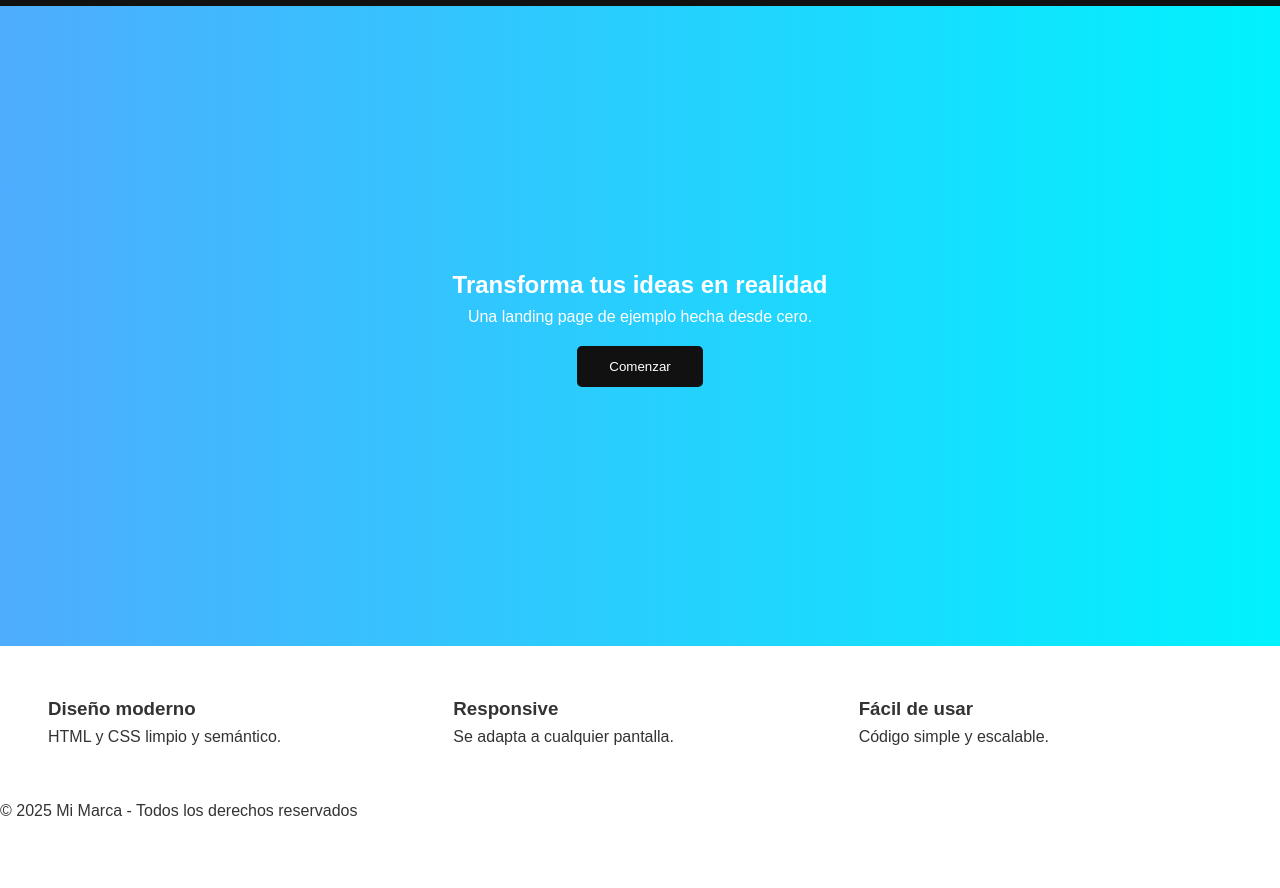
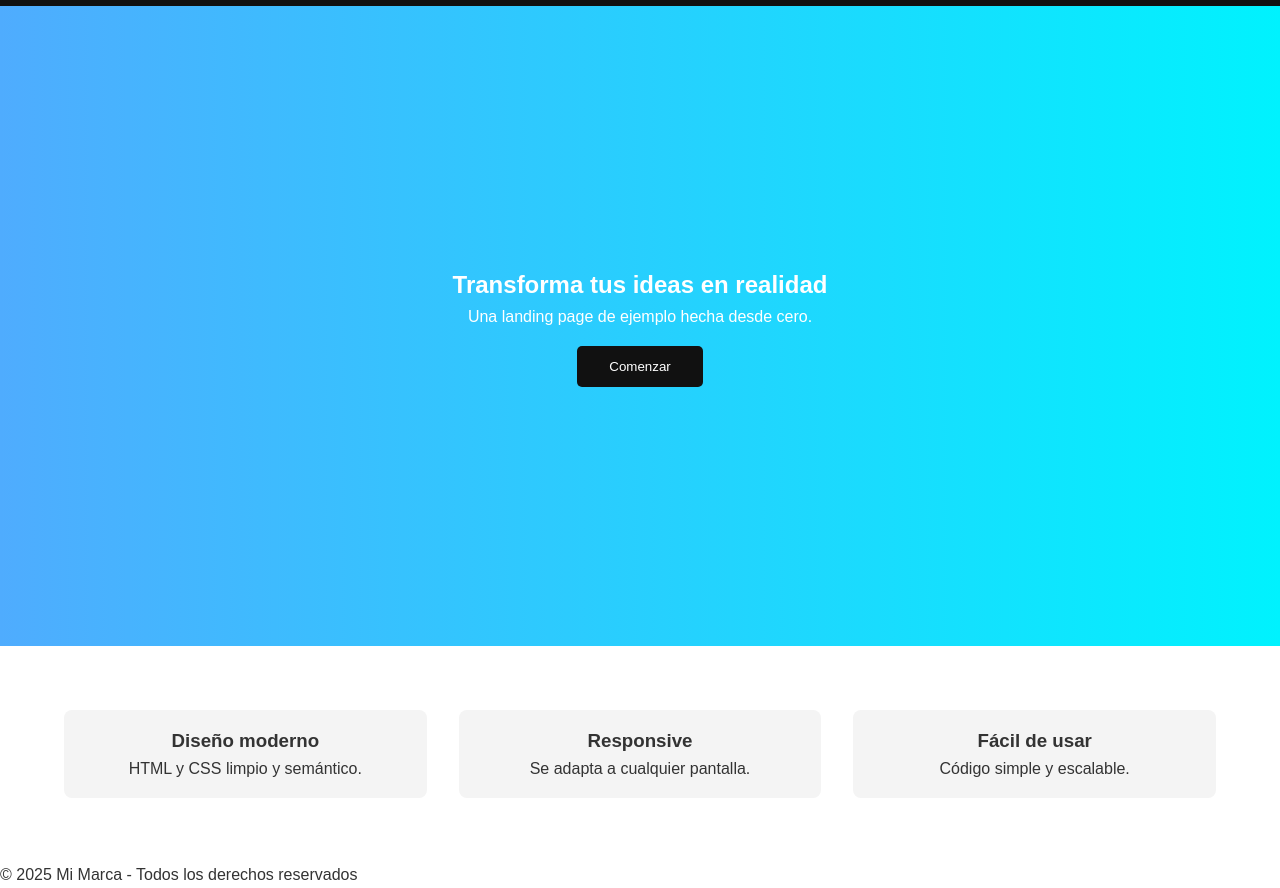
Before and after one commit to Kobacvjfaiffer/landing-page-clon, a plain HTML site: page index.html in a window 1280 px wide. Shown: the part 64-952 px from the top of the page. Before the commit the page ends 888 px from the top, so only its background shows below. Drawn offline with Linux system fonts and the light colour scheme.

Commit message:
Agrega media Query

```diff
--- a/style.css
+++ b/style.css
@@ -1,3 +1,25 @@
+/* Mobile First base */
+body {
+  font-family: Arial, sans-serif;
+  margin: 0;
+  padding: 0;
+}
+
+.features {
+  display: flex;
+  flex-direction: column;
+  gap: 1.5rem;
+  padding: 1.5rem;
+}
+
+.features article {
+  background: #f4f4f4;
+  padding: 1rem;
+  border-radius: 8px;
+  text-align: center;
+}
+
+
 * {
   margin: 0;
   padding: 0;
@@ -60,3 +82,31 @@ nav a {
   gap: 2rem;
   padding: 3rem;
 }
+
+/* Tablet */
+@media (min-width: 768px) {
+  .features {
+    flex-direction: row;
+    justify-content: space-between;
+  }
+
+  .features article {
+    flex: 1;
+  }
+}
+
+/* Desktop grande */
+@media (min-width: 1024px) {
+  nav ul {
+    gap: 2rem;
+  }
+
+  .hero {
+    padding: 4rem;
+  }
+
+  .features {
+    gap: 2rem;
+    padding: 4rem;
+  }
+}
```
